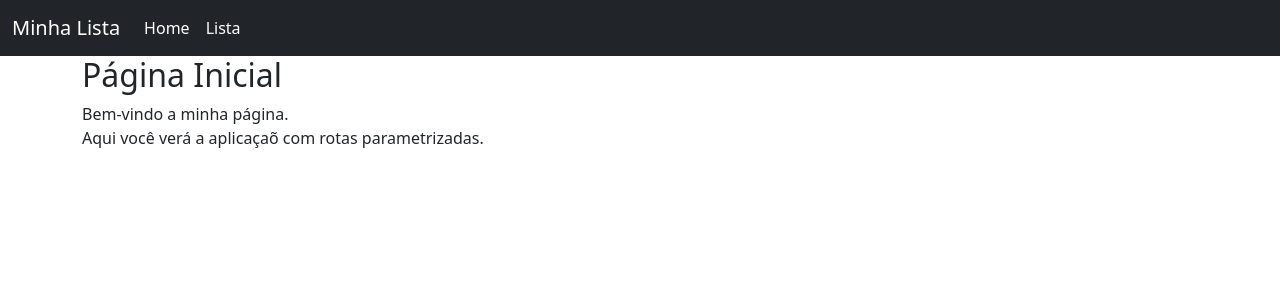
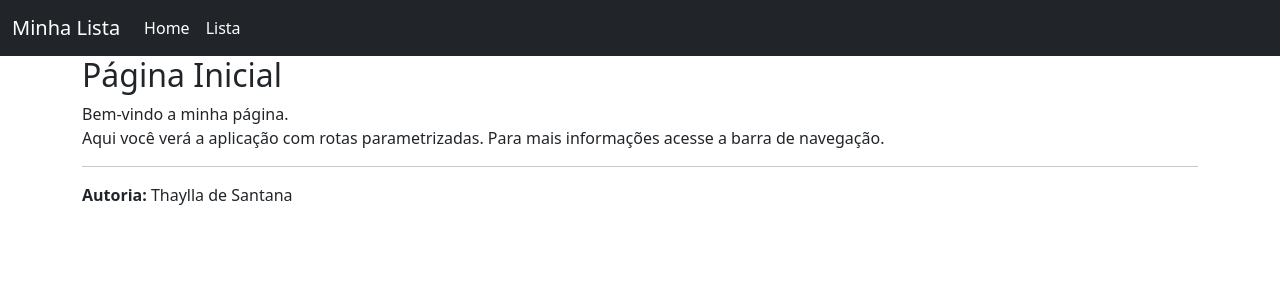
Before and after one commit to thayllaa/Aula05-Rotas_Parametrizadas, an Angular app: page / in a window 1280 px wide. Shown: the top 300 px of the page. Built offline with nearby package versions, Linux system fonts and the light colour scheme.

Commit message:
1 file modified

```diff
--- a/src/app/home/home.component.html
+++ b/src/app/home/home.component.html
@@ -1,5 +1,8 @@
 <h2> Página Inicial </h2>
 <p>
   Bem-vindo a minha página. <br>
-  Aqui você verá a aplicaçaõ com rotas parametrizadas.
+  Aqui você verá a aplicação com rotas parametrizadas. Para mais informações acesse a barra de navegação.
 </p>
+<hr/>
+<p>
+  <strong>Autoria:</strong> Thaylla de Santana </p>
```
